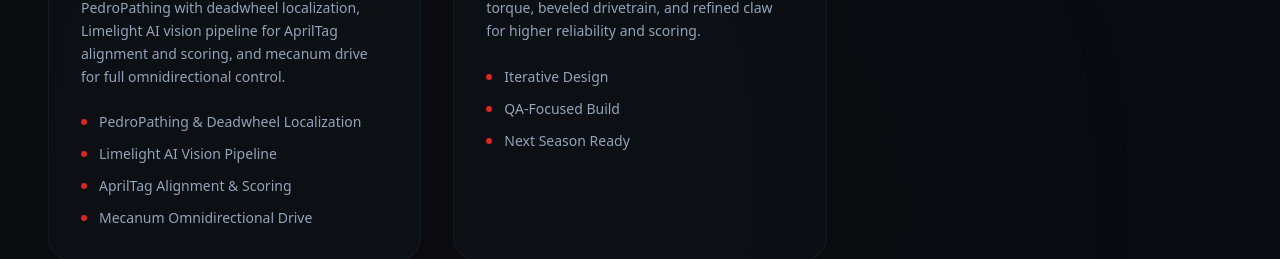
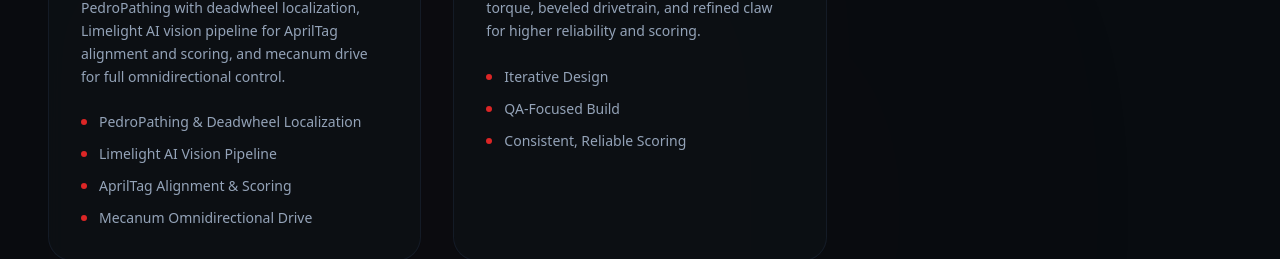
Before and after one commit to ram-chitti2009/ftc-tiger-tronics-web, a Next.js app: page / in a window 1280 px wide. Shown: the part 5240-5499 px from the top of the page. Built offline with nearby package versions, Linux system fonts and the light colour scheme.

Commit message:
Update robot features for improved scoring reliability

```diff
--- a/src/app/page.tsx
+++ b/src/app/page.tsx
@@ -394,7 +394,7 @@ function RobotsSection() {
       description: "Next-gen build in progress. Upgraded slide torque, beveled drivetrain, and refined claw for higher reliability and scoring.",
       image: "/images/robot-images/V2/v2%20cad.png",
       video: "/images/robot-images/V2/v2-wip.mp4",
-      features: ["Iterative Design", "QA-Focused Build", "Next Season Ready"]
+      features: ["Iterative Design", "QA-Focused Build", "Consistent, Reliable Scoring"]
     },
   ]
 
```
